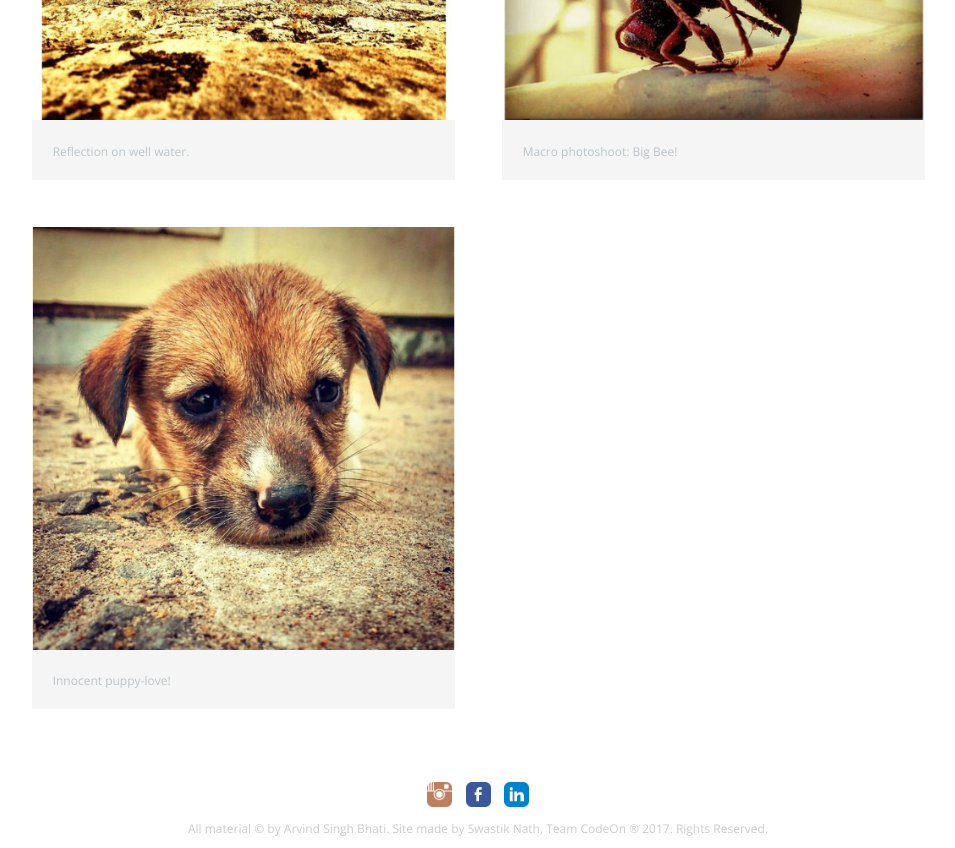
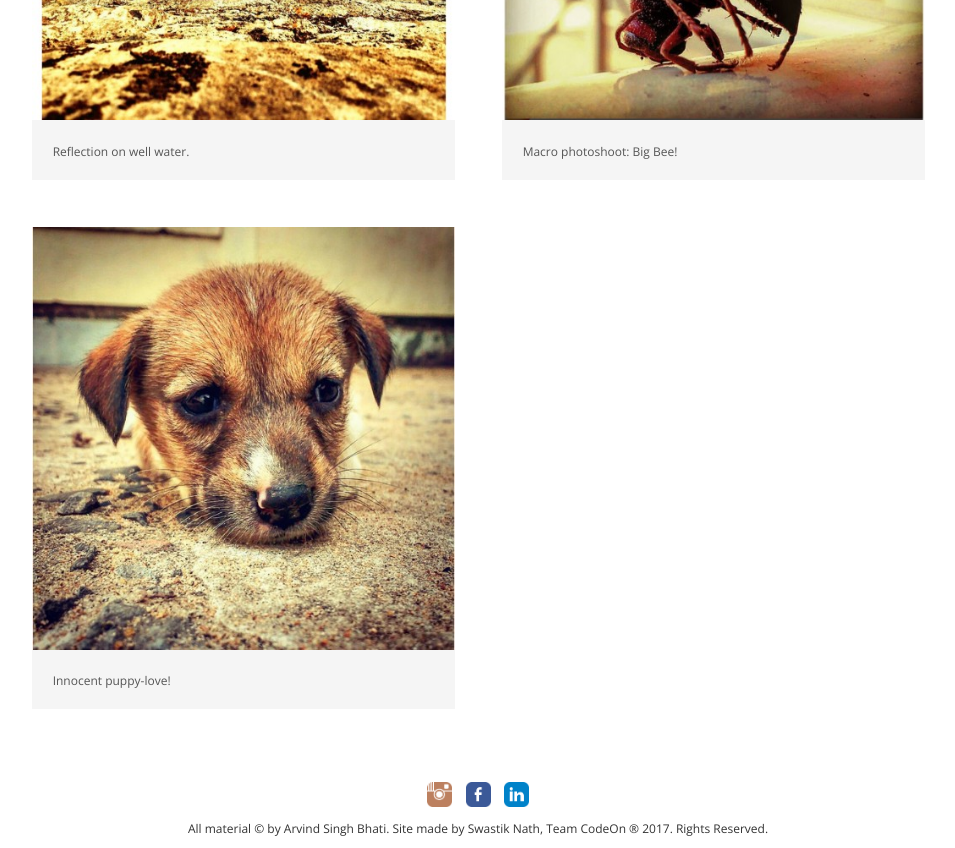
Before and after one commit to SNathJr/arvindsbhati, a plain HTML site: page index.html in a window 1280 px wide. Shown: the part 1540-2388 px from the top of the page, without its empty margins (162-1117 px from the left). Drawn offline with nearby package versions, Linux system fonts and the light colour scheme.

```diff
--- a/css/main.css
+++ b/css/main.css
@@ -96,7 +96,7 @@ footer {
   text-align: center;
   clear: both;
   padding-top: 50px;
-  color: #ccc;
+  color: #333;
 }
 
 .social-icon {
@@ -130,7 +130,7 @@ Page: Portfolio
   margin: 0;
   padding: 5%;
   font-size: 0.75em;
-  color: #bdc3c7;
+  color: #555;
 }
 
 
@@ -143,7 +143,7 @@ COLORS
 /* site body*/
 body {
   background: #fff;
-  color: #999;
+  color: #222;
 }
 
 /* green header*/
```
